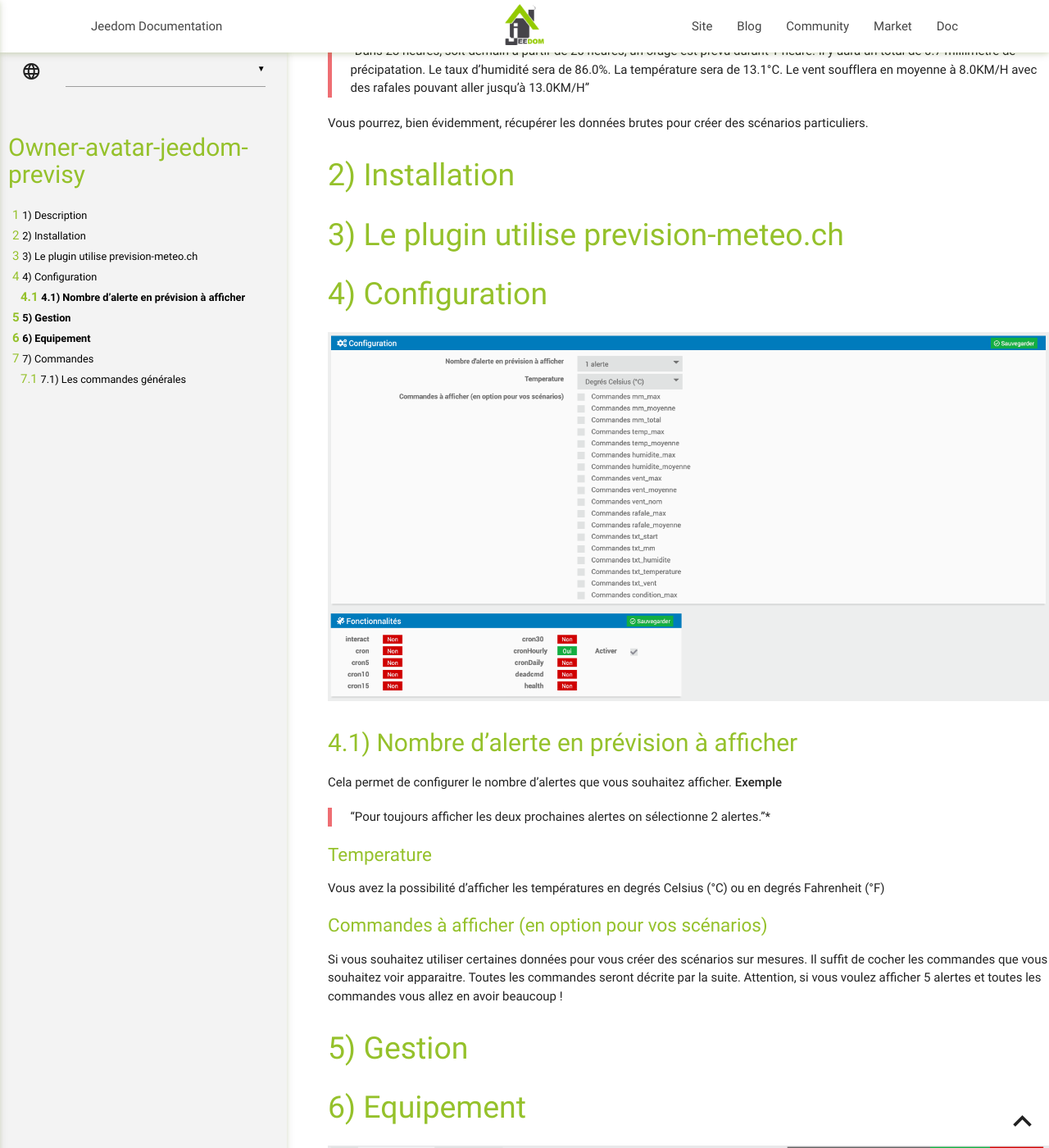
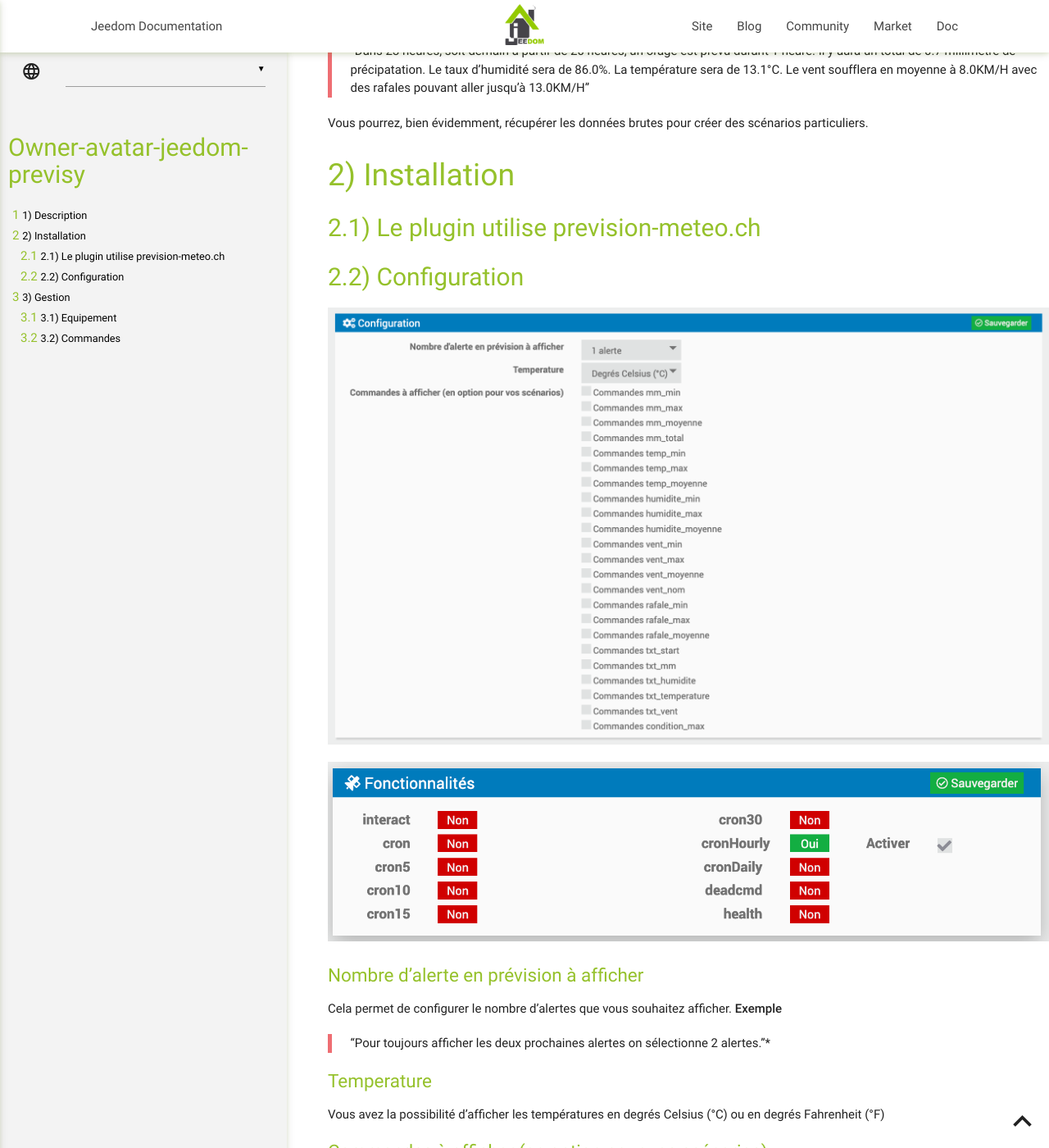
Before and after one commit to Ynats-Dev/Owner-avatar-jeedom-plugin-previsy, a Jekyll site: the page built from docs/fr_FR/index.md, in a window 1280 px wide and 1400 px high, scrolled down 213 px. Shown: the whole window at 82% size. Built offline with Jekyll 4.4.1, drawn with Linux system fonts in a browser that asks for light colours; our own code applies the rules of GitHub Pages for plain Markdown files; some of the changed text lies outside the part shown.

Commit message:
Suite Doc

```diff
--- a/docs/fr_FR/index.md
+++ b/docs/fr_FR/index.md
@@ -16,14 +16,16 @@ Vous pourrez, bien évidemment, récupérer les données brutes pour créer des
 Installation
 ===
 
-# Le plugin utilise prevision-meteo.ch
+## Le plugin utilise prevision-meteo.ch
 
 
-# Configuration
+## Configuration
 
 ![previsy1](../images/config-1.png)
 
-## Nombre d'alerte en prévision à afficher
+![previsy2](../images/config-2.png)
+
+### Nombre d'alerte en prévision à afficher
 
 Cela permet de configurer le nombre d'alertes que vous souhaitez afficher.
 **Exemple**
@@ -40,20 +42,22 @@ Attention, si vous voulez afficher 5 alertes et toutes les commandes vous allez
 Gestion
 ===
 
-# Equipement
+## Equipement
 
-![previsy2](../images/parametre-1.png)
-![previsy3](../images/parametre-vent.png)
+![previsy3](../images/parametre-1.png)
 
-# Commandes
+
+![previsy4](../images/parametre-vent.png)
+
+## Commandes
 
 > Le nombre de commande sera forcément proportionnel au nombre d'alerte que vous avez configuré.
 
-## Les commandes générales
+### Les commandes générales
 
 | Type | Commande | Description |
 | ------------ | ------------ | ------------ |
-| info | Cela correspond à la ville que vous avez enregistré. |
+| info | SynchroVille | Cela correspond à la ville que vous avez enregistré. |
 | info | SynchroLastUpDate | Date au format "timestamp" de la dernière synchronisation avec le site prevision-meteo.ch. |
 | action | Rafraichir | La fameuse commande permettant de raffraichir le widget. Cela lancera un synchro au prêt de prevision-meteo.ch. |
 
```
Also changed, not shown: docs/images/config-1.png, docs/images/config-2.png (added).
